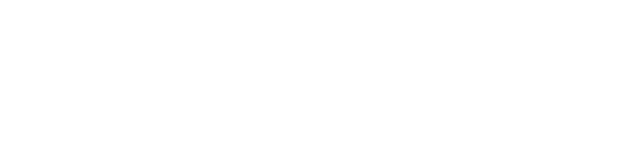
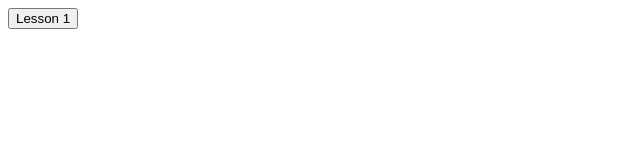
Before and after one commit to JuliaYakugar/JavaScript-Gardina, a plain HTML site: page index.html in a window 1280 px wide. Shown: the whole page, without its empty margins (0-640 px from the left). Drawn offline with Linux system fonts and the light colour scheme.

Commit message:
less-1-v2-gardina

```diff
--- a/index.html
+++ b/index.html
@@ -7,6 +7,8 @@
 </head>
 
 <body>
-
+	<main>
+		<button type="button" onclick="lesson1()">Lesson 1</button>
+	</main>
 </body>
 </html>
--- a/script.js
+++ b/script.js
@@ -1,3 +1,4 @@
+function lesson1() {
     /* less 1 */
     let Tc = 36;
     let Tf;
@@ -21,3 +22,4 @@ alert(a+b);
     различия:
     async - кто загрузится первым, тот и сработает
     defer - как расположены в документе */
+}
```
Lines whose indentation alone changed are shown as unchanged.
